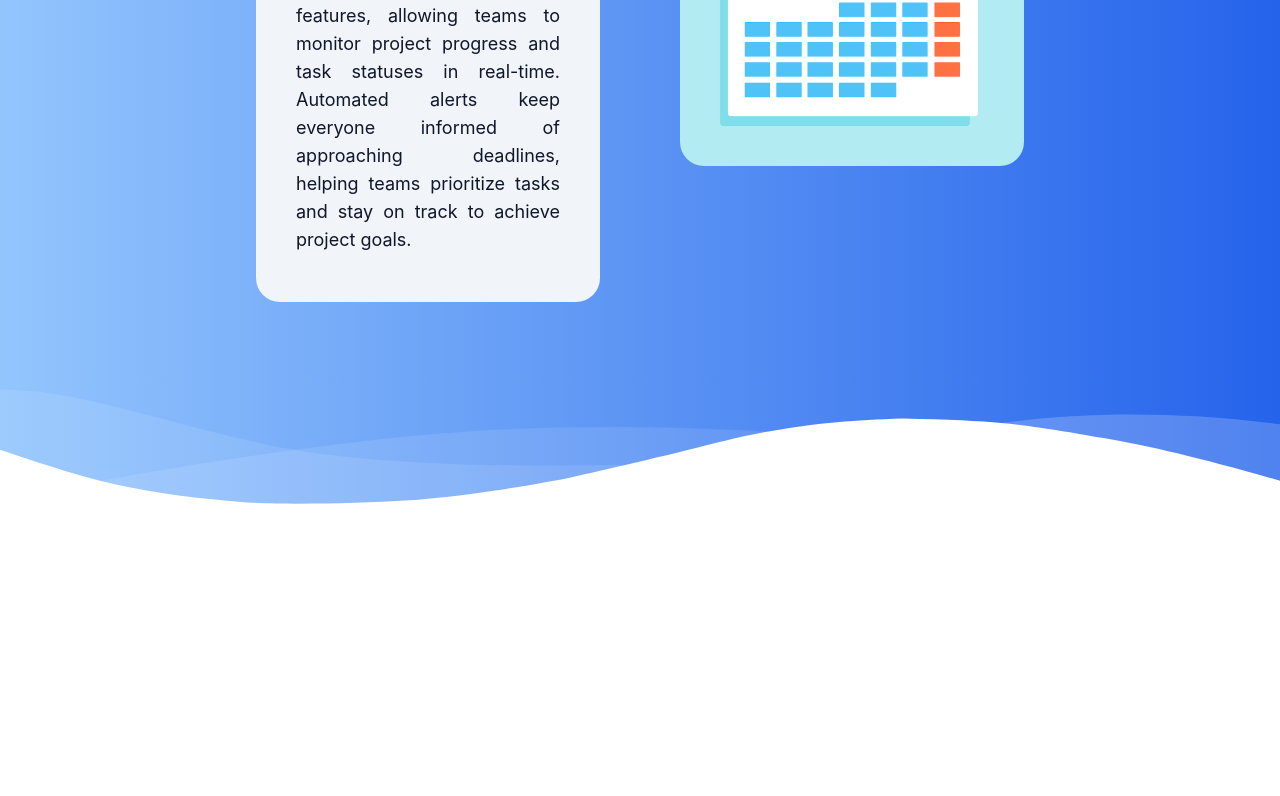
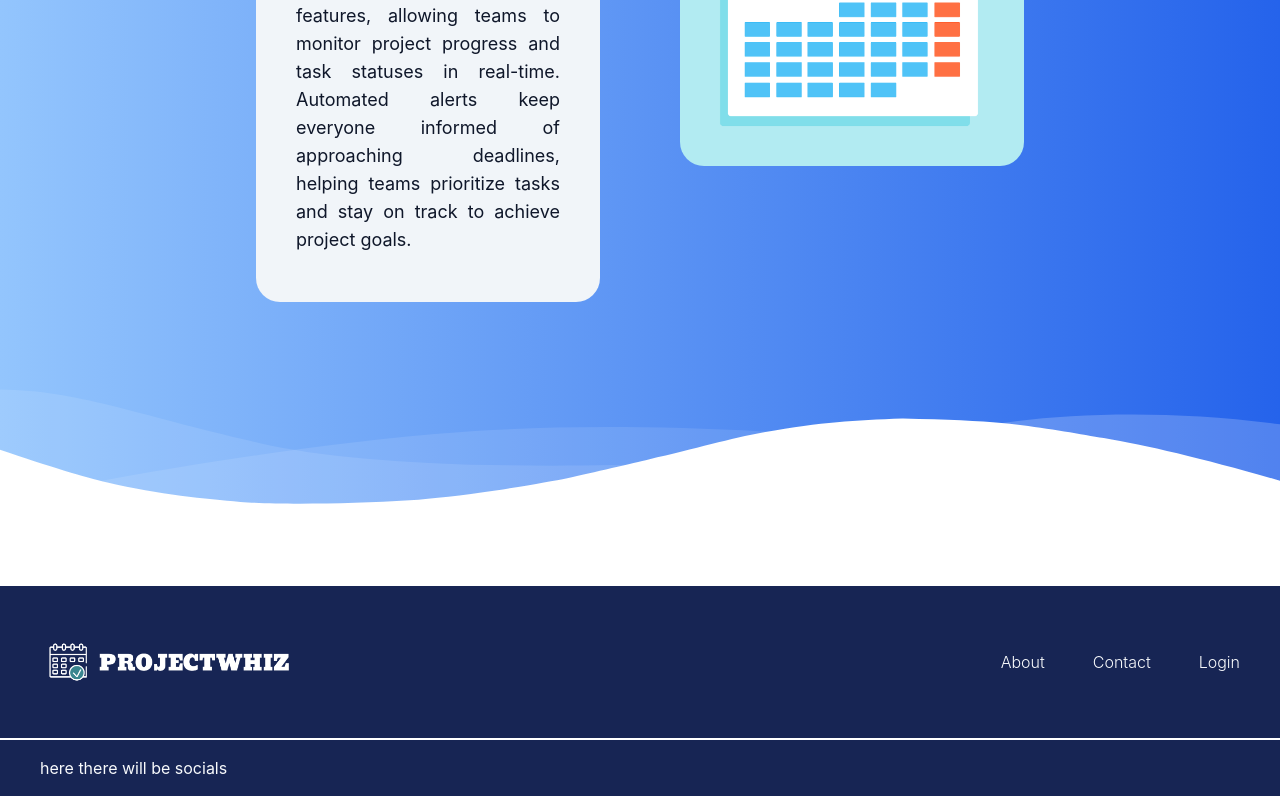
Before and after one commit to pallavee-2705/projectwhiz, a React (Create React App) app: page / in a window 1280 px wide. Shown: the part 2413-3209 px from the top of the page. Before the commit the page ends 2919 px from the top, so only its background shows below. Built offline with nearby package versions, Linux system fonts and the light colour scheme.

Commit message:
added some features for footer

```diff
--- a/src/assets/index.js
+++ b/src/assets/index.js
@@ -3,5 +3,6 @@ import bannerimg from './19871.jpg'
 import why1 from './whyprojectwhiz1.jpg'
 import why2 from './why2.png'
 import why3 from './why3.png'
+import footerlogo from './footerlogo.png'
 
-export{headerlogo , bannerimg, why1, why2, why3}
+export{headerlogo , bannerimg, why1, why2, why3, footerlogo}
--- a/src/components/Footer.jsx
+++ b/src/components/Footer.jsx
@@ -1,9 +1,31 @@
-import React from 'react'
+import React from 'react';
+import { footerlogo } from '../assets';
 
 function Footer() {
   return (
-    <div>Footer</div>
-  )
+    <div className='bg-blue-950 text-slate-50'>
+      <div className='py-12 px-10 mt-20 flex justify-between items-center text-slate-50 w-full'>
+            {/* Left side */}
+            <div>
+                    <img src={footerlogo} alt="footerlogo" className='h-14' />
+                </div>
+
+                {/* Right side */}
+                <div className='flex font-light gap-12'>
+                    {/* About */}
+                    <div>About</div>
+                    {/* Contact */}
+                    <div>Contact</div>
+                    {/* Login */}
+                    <div>Login</div>
+                </div>
+      </div>
+      <div className="bg-white h-0.5 w-full"></div>
+      <div className='px-10 py-4'>
+        here there will be socials
+      </div>
+    </div>
+  );
 }
 
-export default Footer
+export default Footer;
--- a/src/components/index.js
+++ b/src/components/index.js
@@ -1,4 +1,6 @@
 import Header from "./Header";
 import Banner from "./Banner";
 import Whyprojectwhiz from "./Whyprojectwhiz";
-export {Header, Banner, Whyprojectwhiz};
+import Footer from "./Footer";
+
+export {Header, Banner, Whyprojectwhiz, Footer};
--- a/src/pages/Home.jsx
+++ b/src/pages/Home.jsx
@@ -1,5 +1,5 @@
 import React from 'react'
-import { Header, Banner, Whyprojectwhiz } from '../components'
+import { Header, Banner, Whyprojectwhiz, Footer } from '../components'
 
 const Home = () => {
     return (
@@ -7,6 +7,7 @@ const Home = () => {
         <Header />
         <Banner />
         <Whyprojectwhiz />
+        <Footer/>
     </div>
   )
 }
```
Also changed, not shown: src/assets/footerlogo.png (added).
